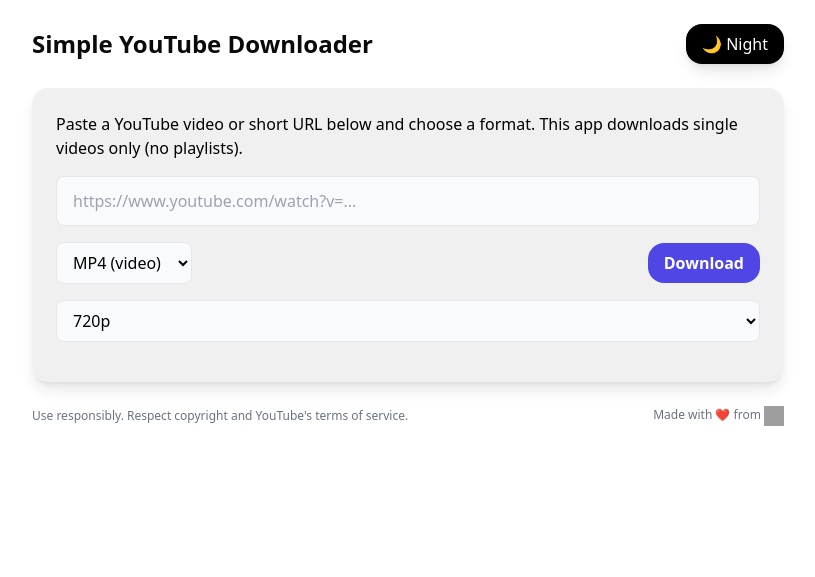
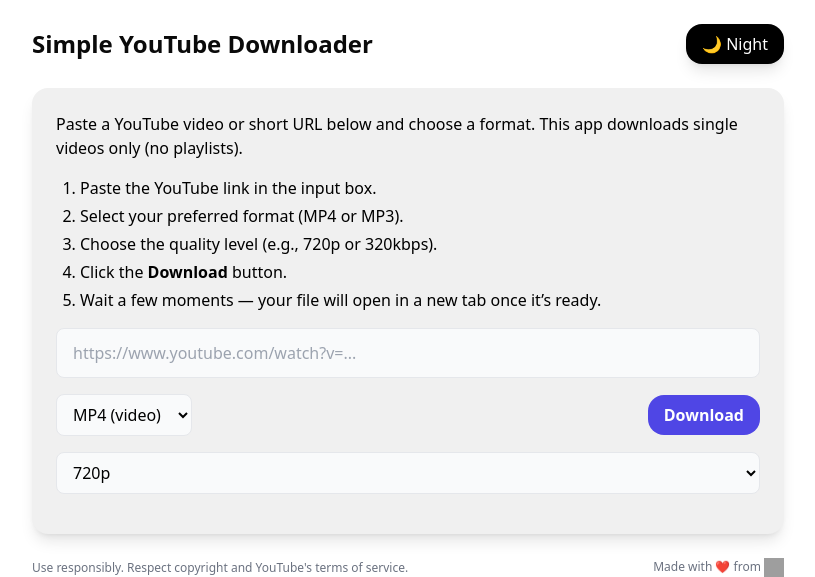
Before and after one commit to officialmuneebahmad/Project-4---YT_Downloader, a Flask app: page / in a window 1280 px wide. Shown: the top 577 px of the page, without its empty margins (232-1047 px from the left). Run offline with Flask 3, Linux system fonts and the light colour scheme; style sheets or scripts are compiled from the project's sources; some libraries are stand-ins or nearby versions; grey boxes are pictures that could not be loaded.

Commit message:
Instructions Added

```diff
--- a/templates/index.html
+++ b/templates/index.html
@@ -21,6 +21,14 @@
 
         <section id="sectionColor" class="bg-[#f0f0f0] text-black shadow-lg rounded-2xl p-6 mx-2">
                 <p class="mb-4">Paste a YouTube video or short URL below and choose a format. This app downloads single videos only (no playlists).</p>
+                <ol class="list-decimal pl-6 mb-4 space-y-1">
+                    <li>Paste the YouTube link in the input box.</li>
+                    <li>Select your preferred format (MP4 or MP3).</li>
+                    <li>Choose the quality level (e.g., 720p or 320kbps).</li>
+                    <li>Click the <strong>Download</strong> button.</li>
+                    <li>Wait a few moments — your file will open in a new tab once it’s ready.</li>
+                </ol>
+
             <div class="space-y-4">
                     <input id="url" type="text" placeholder="https://www.youtube.com/watch?v=..." class="w-full rounded-lg border px-4 py-3 bg-gray-50 text-black border-gray-200 dark:border-gray-700" />
                 <div class="flex gap-3 items-center">
```
